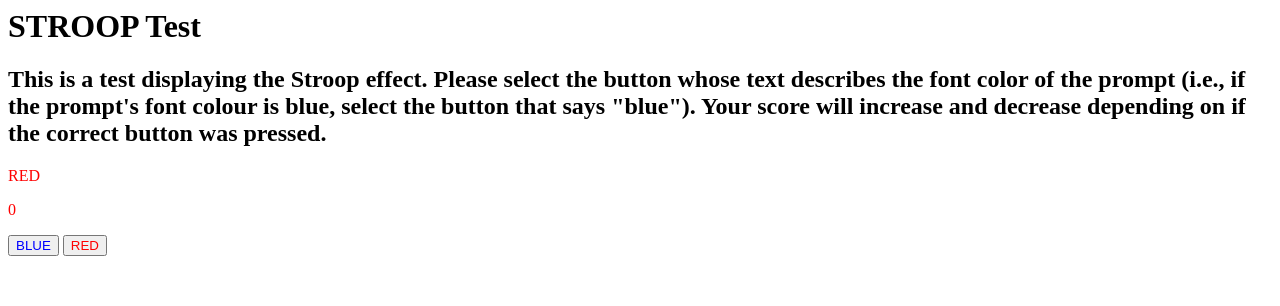
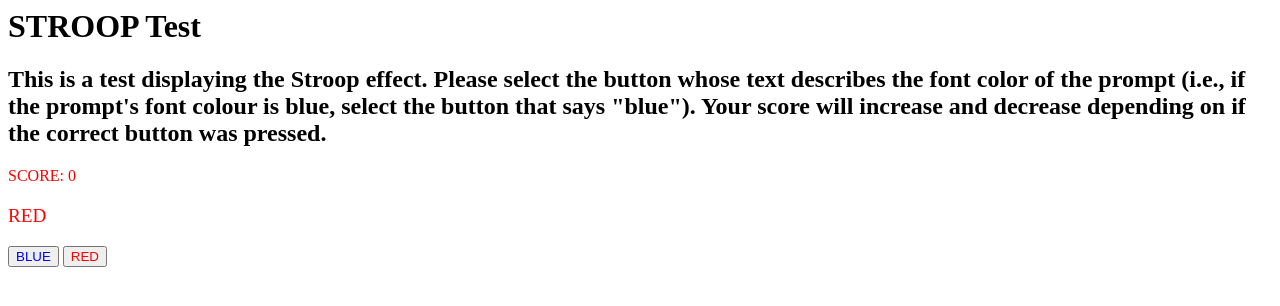
Before and after one commit to cbmorrell/cognitive-load-app, a Flask app: template templates/stroop.html in a window 1280 px wide. Shown: the top 306 px of the page. Run offline with Flask 3, Linux system fonts and the light colour scheme; the template is opened without the code that fills it, so the values that code supplies are empty.

Commit message:
Font Sizes
Modified font sizes of score and prompt.

```diff
--- a/templates/stroop.html
+++ b/templates/stroop.html
@@ -3,8 +3,8 @@
     (i.e., if the prompt's font colour is blue, select the button that says "blue"). Your score will increase and decrease
 depending on if the correct button was pressed.</h2>
 <div>
-    <p id="prompt">Text</p>
-    <p id="score">Text</p>
+    <p id="score" style="font-size:medium;">Text</p>
+    <p id="prompt" style="font-size: larger;">Text</p>
     <button id="left-button" onclick="leftButtonClicked()">Text</button>
     <button id="right-button" onclick="rightButtonClicked()">Text</button>
 </div>
@@ -41,7 +41,7 @@ depending on if the correct button was pressed.</h2>
     }
 
     function setAllElements() {
-        setTextElementProperties("score", score.toString());
+        setTextElementProperties("score", `Score: ${score.toString()}`);
 
         // Set prompt and left button randomly
         prompt_properties = setTextElementProperties("prompt");
```
